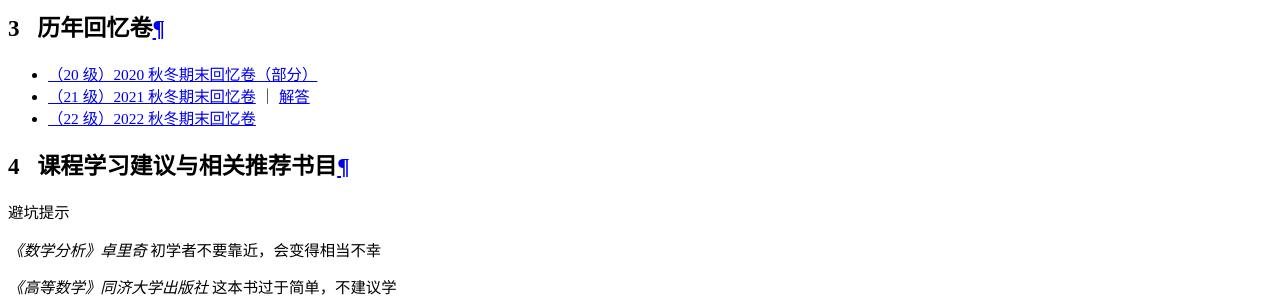
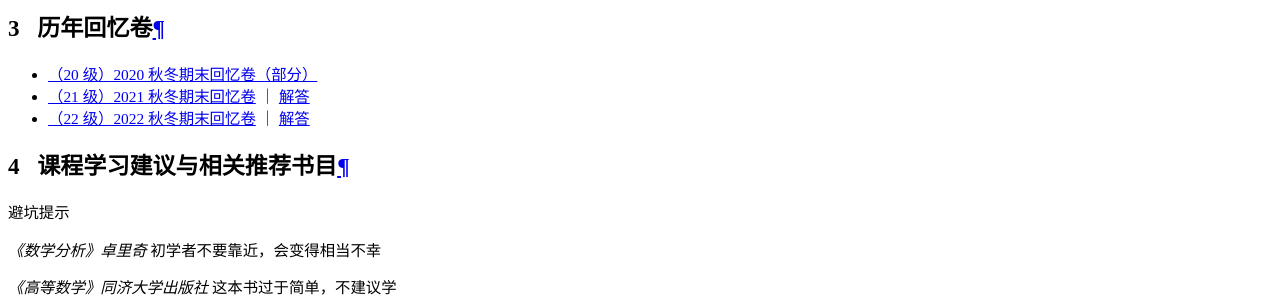
Before and after one commit to ZJU-Turing/TuringCourses, an MkDocs documentation site: the page built from docs/math_phys/math_analysis1/index.md, in a window 1280 px wide and 900 px high, scrolled down 18546 px. Shown: the part 150-450 px from the top of the window. Built offline with MkDocs 1.6.1 and Material for MkDocs 9.7.7, drawn with Linux system fonts in a browser that asks for light colours; comment, search, counter and statistics services are not loaded.

Commit message:
docs: 添加数分Ⅰ历年卷答案 (#91)

```diff
--- a/docs/math_phys/math_analysis1/index.md
+++ b/docs/math_phys/math_analysis1/index.md
@@ -25,7 +25,7 @@
 ## 历年回忆卷
 - [（20 级）2020 秋冬期末回忆卷（部分）](%E6%95%B0%E5%AD%A6%E5%88%86%E6%9E%90%EF%BC%88%E7%94%B2%EF%BC%89I%EF%BC%88H%EF%BC%892020%E7%A7%8B%E5%86%AC%E6%9C%9F%E6%9C%AB%E9%83%A8%E5%88%86%E5%9B%9E%E5%BF%86%E5%8D%B7.pdf)
 - [（21 级）2021 秋冬期末回忆卷](%E6%95%B0%E5%AD%A6%E5%88%86%E6%9E%90%EF%BC%88%E7%94%B2%EF%BC%89I%EF%BC%88H%EF%BC%892021%E7%A7%8B%E5%86%AC%E6%9C%9F%E6%9C%AB%E5%9B%9E%E5%BF%86%E5%8D%B7.pdf) ｜ [解答](%E6%95%B0%E5%AD%A6%E5%88%86%E6%9E%90%EF%BC%88%E7%94%B2%EF%BC%89I%EF%BC%88H%EF%BC%892021%E7%A7%8B%E5%86%AC%E6%9C%9F%E6%9C%AB%E5%9B%9E%E5%BF%86%E5%8D%B7%E8%A7%A3%E7%AD%94.pdf)
-- [（22 级）2022 秋冬期末回忆卷](%E6%95%B0%E5%AD%A6%E5%88%86%E6%9E%90%EF%BC%88%E7%94%B2%EF%BC%89I%EF%BC%88H%EF%BC%892022%E7%A7%8B%E5%86%AC%E6%9C%9F%E6%9C%AB%E5%9B%9E%E5%BF%86%E5%8D%B7.pdf)
+- [（22 级）2022 秋冬期末回忆卷](%E6%95%B0%E5%AD%A6%E5%88%86%E6%9E%90%EF%BC%88%E7%94%B2%EF%BC%89I%EF%BC%88H%EF%BC%892022%E7%A7%8B%E5%86%AC%E6%9C%9F%E6%9C%AB%E5%9B%9E%E5%BF%86%E5%8D%B7.pdf) ｜ [解答](数学分析（甲）I（H）2022秋冬期末回忆卷解答.pdf)
 
 ## 课程学习建议与相关推荐书目
 
```
Also changed, not shown: 1 other file.
